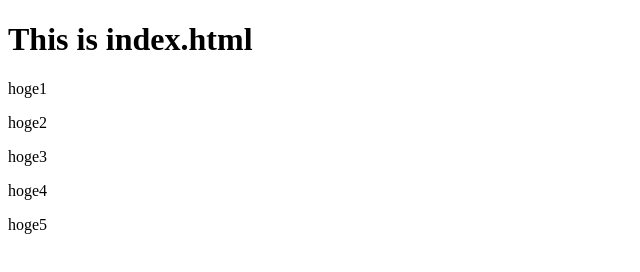
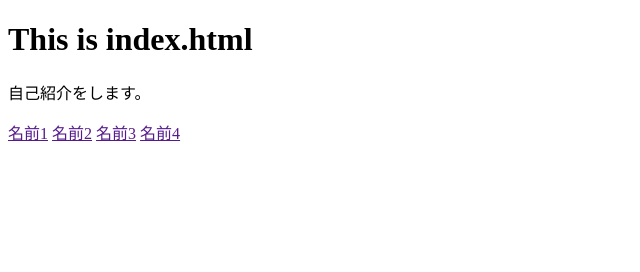
Before and after one commit to sato-syotaro/team_web_cafe, a plain HTML site: page index.html in a window 1280 px wide. Shown: the whole page, without its empty margins (0-640 px from the left). Drawn offline with Linux system fonts and the light colour scheme.

Commit message:
[modify] lang=jaに変更・リンク欄を追加

```diff
--- a/index.html
+++ b/index.html
@@ -1,15 +1,16 @@
 <!DOCTYPE html>
-<html lang="en">
+<html lang="ja">
 <head>
 	<meta charset="UTF-8">
 	<title>自己紹介ページ</title>
 </head>
 <body>
 	<h1>This is index.html</h1>
-	<p>hoge1</p>
-	<p>hoge2</p>
-	<p>hoge3</p>
-	<p>hoge4</p>
-	<p>hoge5</p>
+	<p>自己紹介をします。</p>
+	<!-- ここに各自の自己紹介ページへのリンクを追加 -->
+	<a href="">名前1</a>
+	<a href="">名前2</a>
+	<a href="">名前3</a>
+	<a href="">名前4</a>
 </body>
 </html>
```
